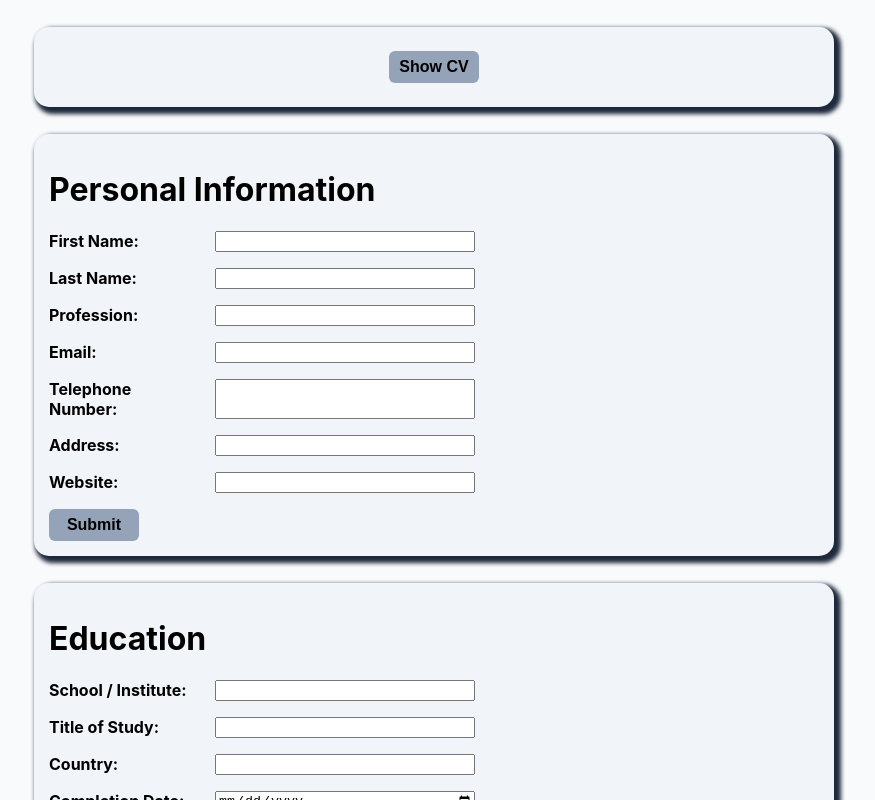
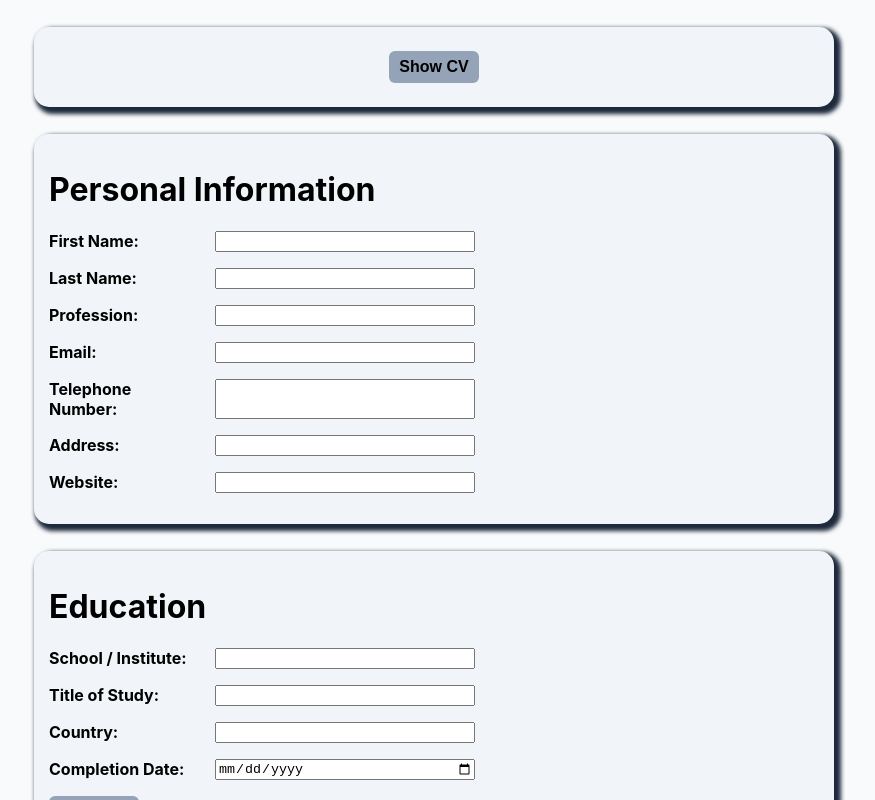
Before and after one commit to EmbryonicDev/cv-application, a React (Create React App) app: page / in a window 1280 px wide. Shown: the top 800 px of the page, without its empty margins (206-1081 px from the left). Built offline with nearby package versions, Linux system fonts and the light colour scheme; the HTML template or start-up script is replaced by a standard one.

Commit message:
Remove PersonalForm submit button

```diff
--- a/src/Components/PersonalForm.js
+++ b/src/Components/PersonalForm.js
@@ -81,9 +81,6 @@ export default function PersonalForm(props) {
             onChange={(event) => handleChange('personal', event)}
           />
         </p>
-        <button className="submitBtn" type="submit">
-          Submit
-        </button>
       </form>
     </div>
   );
```
